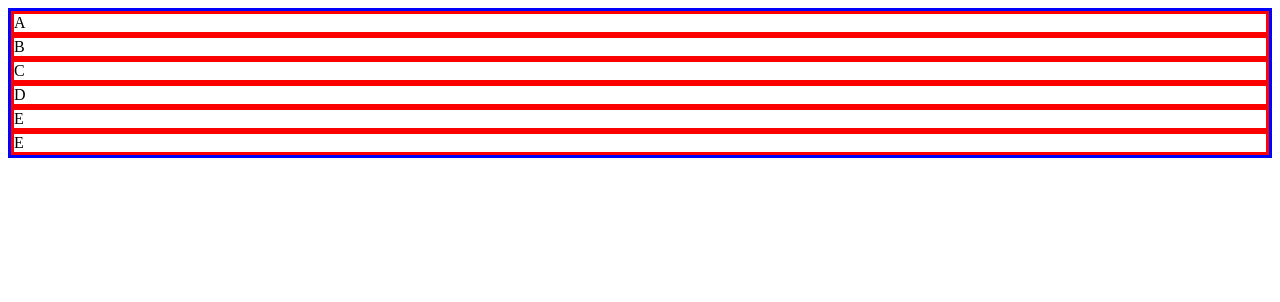
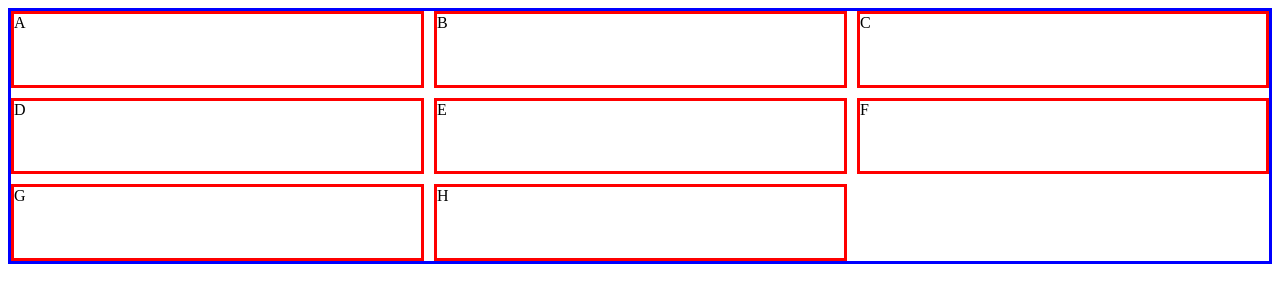
Before and after one commit to joelsoncrz/html-css, a plain HTML site: page ex028/grid01/index.html in a window 1280 px wide. Drawn offline with Linux system fonts and the light colour scheme.

Commit message:
atualizei

```diff
--- a/ex028/grid01/index.html
+++ b/ex028/grid01/index.html
@@ -7,7 +7,11 @@
     <style>
         div.container {
             border:  3px solid blue;
+            height: 250px;
             display: grid;
+            grid-template-columns: auto auto auto;
+            grid-template-rows: auto auto auto;
+            gap: 10px;
         }
 
         div.item{
@@ -23,7 +27,9 @@
             <div class="item">C</div>
             <div class="item">D</div>
             <div class="item">E</div>
-            <div class="item">E</div>
+            <div class="item">F</div>
+            <div class="item">G</div>
+            <div class="item">H</div>
         </div>
     </div>
 </body>
```
